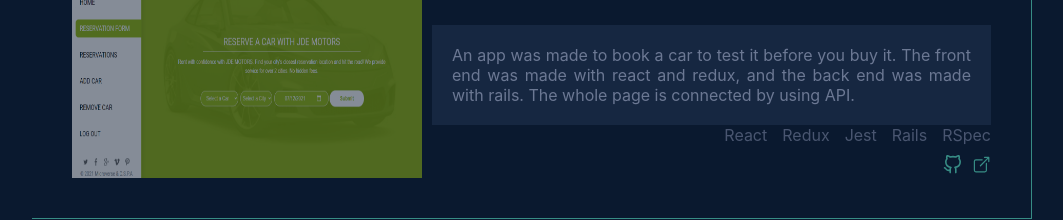
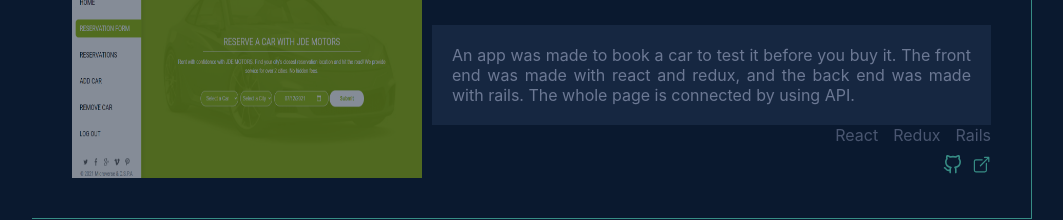
Before and after one commit to petudeveloper/portafolio, a React (Create React App) app: page / in a window 1280 px wide. Shown: the part 2360-2580 px from the top of the page, without its empty margins (108-1171 px from the left). Built offline with nearby package versions, Linux system fonts and the light colour scheme.

Commit message:
Correct minor bugs.

```diff
--- a/src/components/Footer/Footer.js
+++ b/src/components/Footer/Footer.js
@@ -1,9 +1,9 @@
 import styles from './footer.module.css';
 
 const Footer = () => (
-  <div className={styles.container}>
+  <footer className={styles.container}>
     Designed & Built by @petudeveloper
-  </div>
+  </footer>
 );
 
 export default Footer;
--- a/src/components/Introduction/introduction.module.css
+++ b/src/components/Introduction/introduction.module.css
@@ -34,3 +34,7 @@
 .highlight {
   color: var(--light-blue);
 }
+
+@media (max-width: 765px) {
+  .text {font-size: 1.2rem;}
+}
--- a/src/components/Projects/Card.js
+++ b/src/components/Projects/Card.js
@@ -42,7 +42,7 @@ Card.propTypes = {
   githubLink: PropTypes.string.isRequired,
   image: PropTypes.string.isRequired,
   description: PropTypes.string.isRequired,
-  technologies: PropTypes.isRequired,
+  technologies: PropTypes.arrayOf.isRequired,
 };
 
 export default Card;
--- a/src/components/Projects/Projects.js
+++ b/src/components/Projects/Projects.js
@@ -9,7 +9,7 @@ const Projects = () => (
         image="./images/jde-motors.PNG"
         projectName="JDE Motors"
         description="An app was made to book a car to test it before you buy it. The front end was made with react and redux, and the back end was made with rails. The whole page is connected by using API."
-        technologies={['React', 'Redux', 'Jest', 'Rails', 'RSpec']}
+        technologies={['React', 'Redux', 'Rails']}
         githubLink="https://github.com/Emmanuelaaron/carBooking"
         liveVersion="/"
       />
--- a/src/components/Projects/card.module.css
+++ b/src/components/Projects/card.module.css
@@ -70,7 +70,7 @@
   margin-left: 10px;
 }
 
-@media (max-width: 768px) {
+@media (max-width: 1024px) {
   .container {
     display: grid;
     grid-template-columns: 1fr;
```
